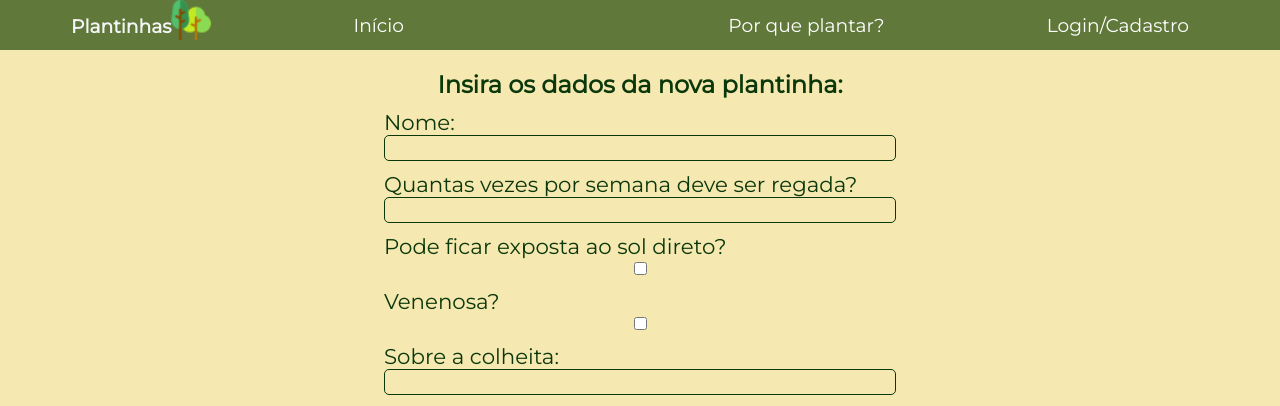
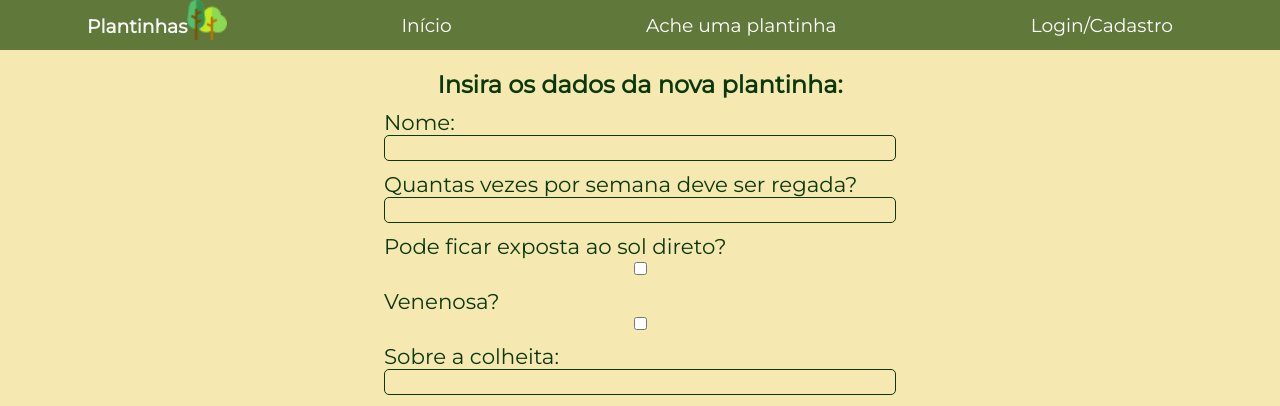
Before and after one commit to carlaque/Plantinhas, a Django app: page /plantas/cadastrar/1 in a window 1280 px wide. Shown: the top 406 px of the page. Run offline with Django 3.2, Linux system fonts and the light colour scheme; data that the repository does not hold is empty; parts of the project's set-up code (start-up, migrations or seed data) failed here and were passed over.

Commit message:
cadastro planta

```diff
--- a/website/templates/plantas-cadastro.html
+++ b/website/templates/plantas-cadastro.html
@@ -6,9 +6,9 @@
         <h1>Plantinhas</h1><img src="{% static 'imagens/forest-for-icon.png' %}" alt="ícone de planta">
     </div>
     <a href="/">Início</a>
-    <a href="/plantas/0"></a>
-    <a href="#section">Por que plantar?</a>
+    <a href="/plantas/0">Ache uma plantinha</a>
     <a href="/login">Login/Cadastro</a>
+
 </nav>
 
 <h1>Insira os dados da nova plantinha:</h1>
```
